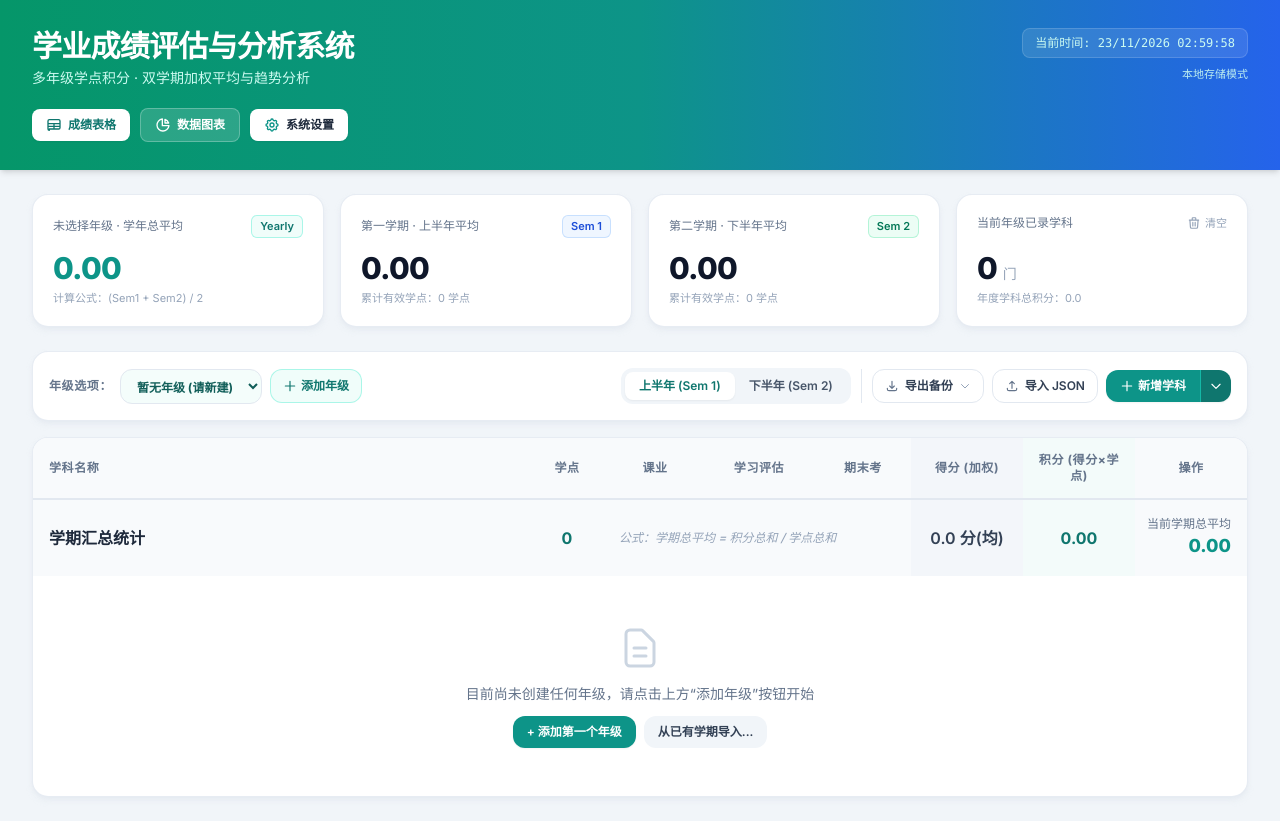
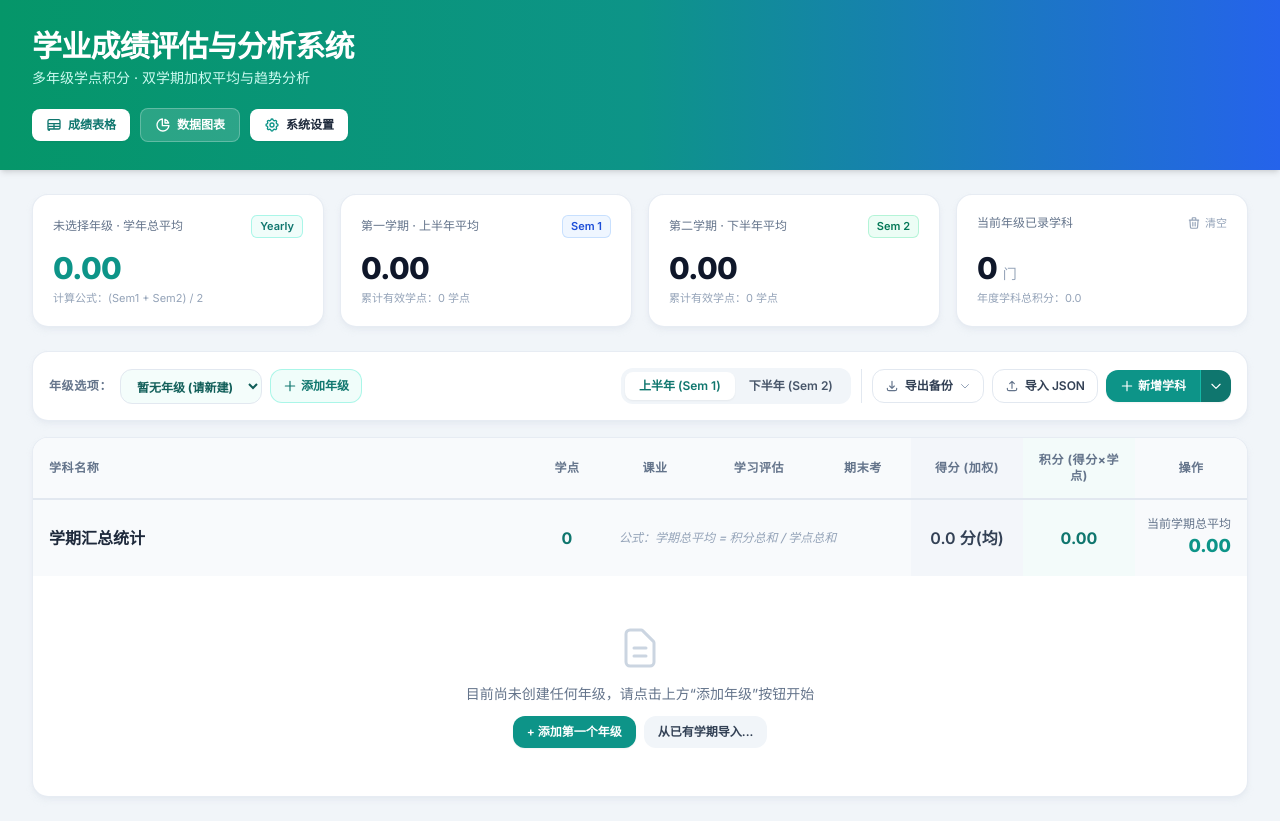
Before and after one commit to jiebochua-tech/acacemic-report, a plain HTML site: page index.html in a window 1280 px wide. Drawn offline with nearby package versions, Linux system fonts and the light colour scheme; no server answers.

Commit message:
删除实时系统时间&云端同步徽章

```diff
--- a/index.html
+++ b/index.html
@@ -296,14 +296,6 @@
                             <span id="nav-sync-indicator" class="hidden w-2 h-2 rounded-full bg-emerald-500"></span>
                         </button>
                     </div>
-                </div>
-
-                <!-- 右上角云端同步状态与实时时钟 -->
-                <div class="flex sm:flex-col items-center sm:items-end justify-between gap-2 text-xs text-teal-100 shrink-0">
-                    <div id="header-clock" class="font-mono font-medium bg-white/10 px-3 py-1.5 rounded-lg border border-white/15">
-                        当前时间: --/--/---- --:--:--
-                    </div>
-                    <span id="header-sync-text" class="text-[11px] text-teal-100/90">本地存储模式</span>
                 </div>
             </div>
         </div>
@@ -588,14 +580,6 @@
 
         let mainBarChartInstance = null;
         let distributionPieChartInstance = null;
-
-        function updateHeaderClock() {
-            const el = document.getElementById('header-clock');
-            if (!el) return;
-            const now = new Date();
-            const pad = n => String(n).padStart(2, '0');
-            el.innerText = `当前时间: ${pad(now.getDate())}/${pad(now.getMonth() + 1)}/${now.getFullYear()} ${pad(now.getHours())}:${pad(now.getMinutes())}:${pad(now.getSeconds())}`;
-        }
 
         function isDashVal(val) {
             if (val === null || val === undefined) return true;
@@ -1553,9 +1537,6 @@
         }
 
         window.onload = function() {
-            updateHeaderClock();
-            setInterval(updateHeaderClock, 1000);
-
             loadState();
             renderTable();
 
@@ -1745,7 +1726,6 @@
             const avatarFallback = document.getElementById('user-avatar-fallback');
             const userInfoEl = document.getElementById('user-info');
             const syncIndicator = document.getElementById('nav-sync-indicator');
-            const headerSyncText = document.getElementById('header-sync-text');
 
             if (user) {
                 currentUser = user;
@@ -1773,7 +1753,6 @@
                 }
 
                 syncIndicator.classList.remove('hidden');
-                if (headerSyncText) headerSyncText.innerText = `✓ 云端实时同步 (${user.email})`;
 
                 listenToCloudData(user.uid);
             } else {
@@ -1785,7 +1764,6 @@
                 avatarFallback.classList.remove('hidden');
 
                 syncIndicator.classList.add('hidden');
-                if (headerSyncText) headerSyncText.innerText = '本地离线保存模式';
                 if (unsubscribeSync) unsubscribeSync();
 
                 loadState();
```
